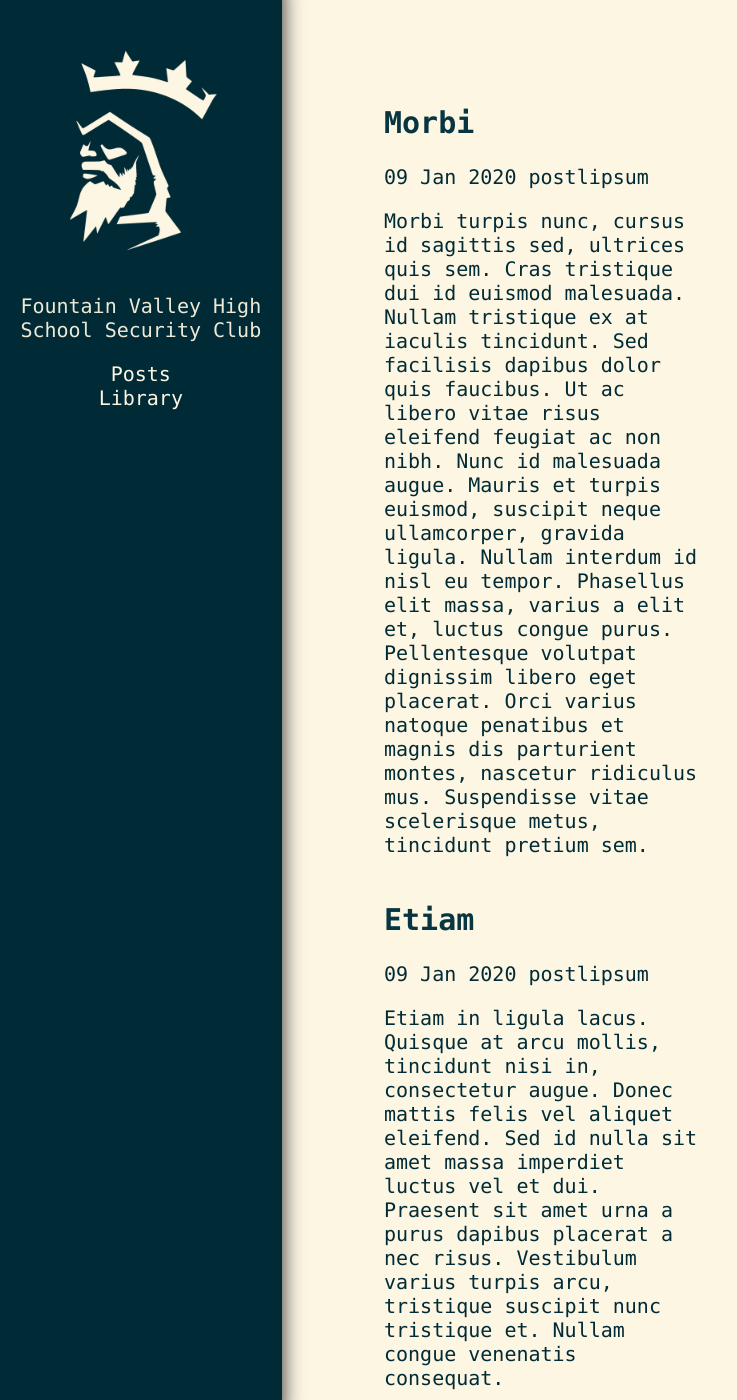
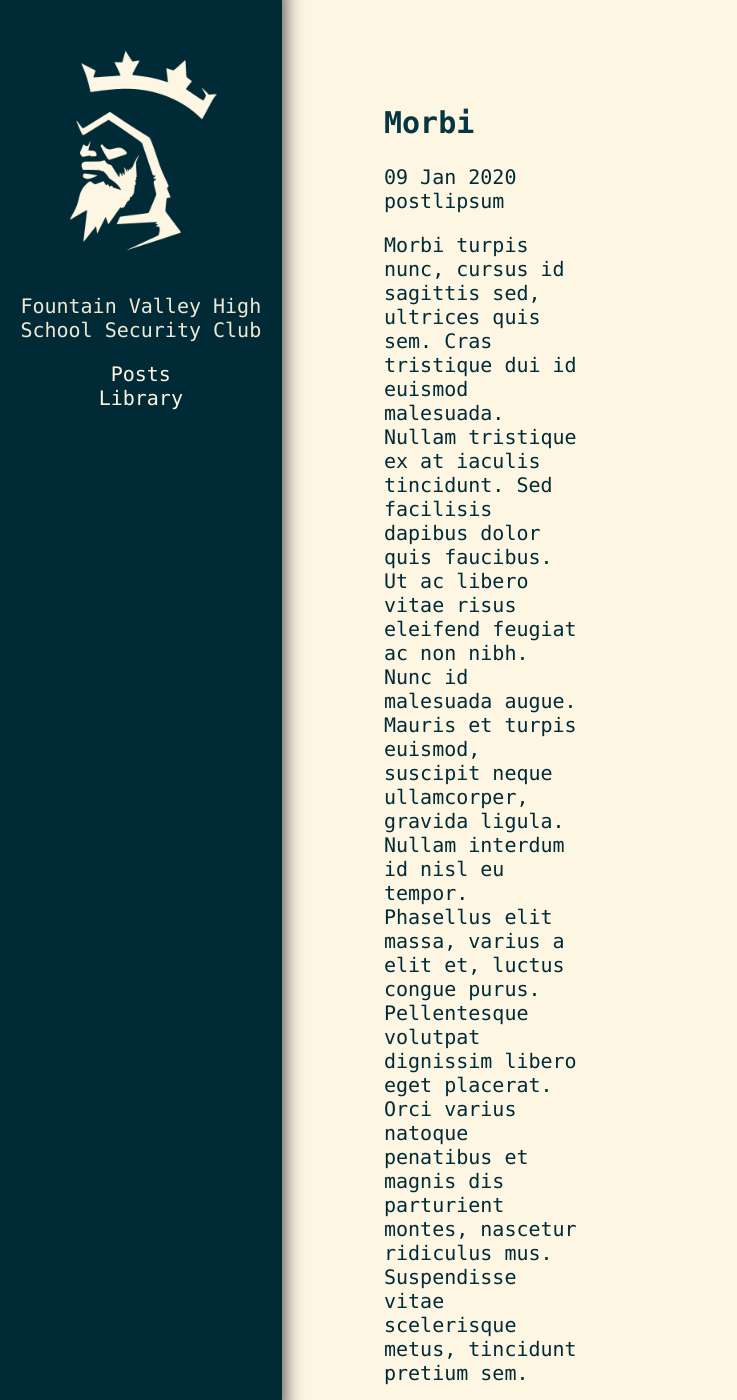
Before and after one commit to FVHSsec/fvhssec.github.io, a Jekyll site: the page built from index.md, in a window 1280 px wide and 1400 px high. Shown: the whole window, without its empty margins (0-737 px from the left). Built offline with Jekyll 4.4.1, drawn with Linux system fonts in a browser that asks for light colours.

Commit message:
Update feed.css

```diff
--- a/assets/css/feed.css
+++ b/assets/css/feed.css
@@ -17,7 +17,7 @@ a {
 }
 
 .post {
-     max-width : 16em;
+     max-width : 10em;
      overflow : hidden;
 
 }
```
